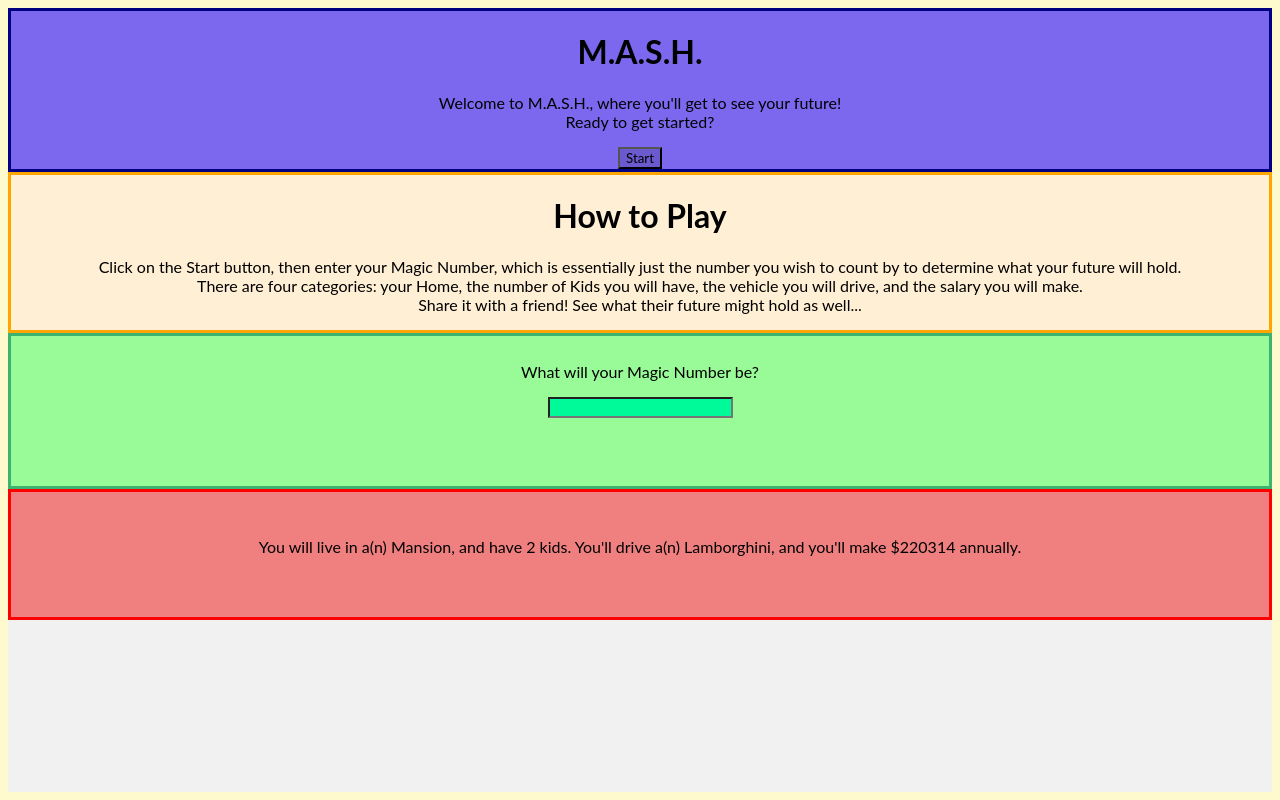
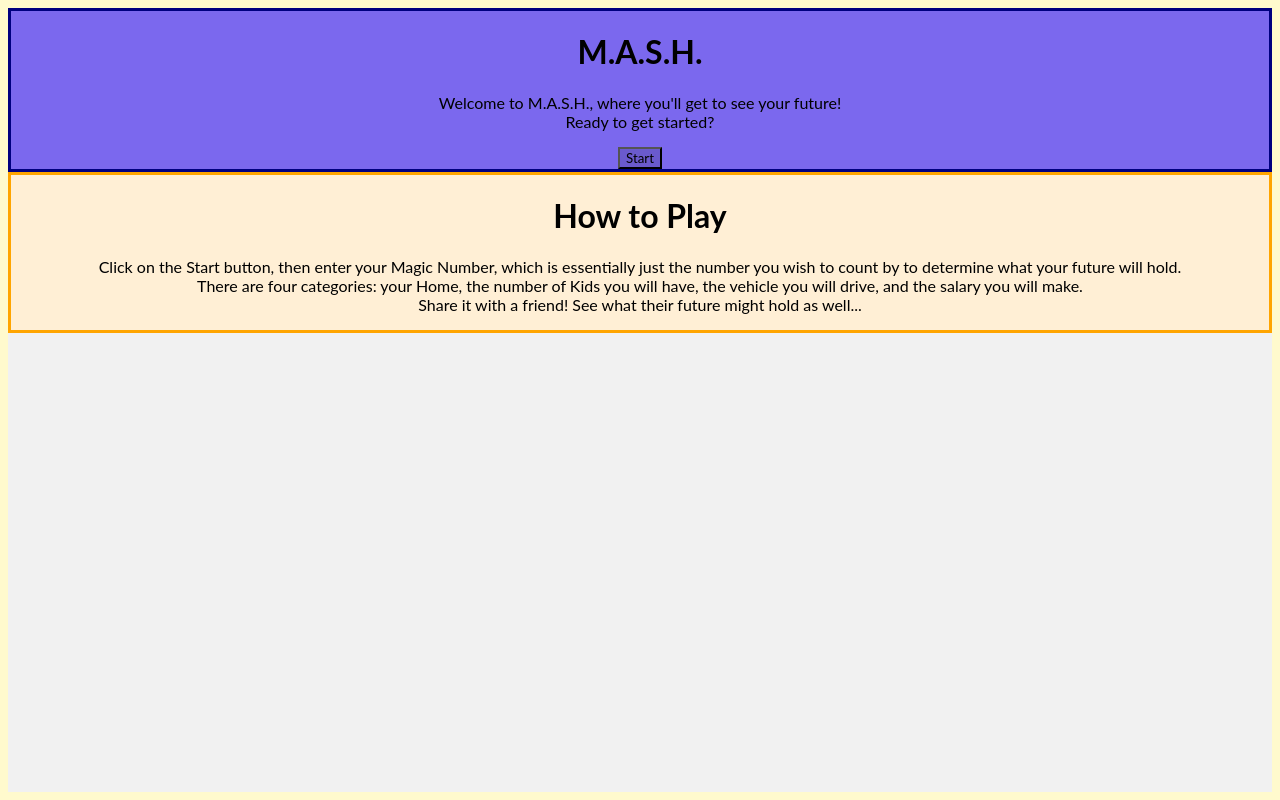
Before and after one commit to marcusASC5/Code-Next-Project, a React (Create React App) app: page / in a window 1280 px wide. Built offline with nearby package versions, Linux system fonts and the light colour scheme.

Commit message:
5 files modified

```diff
--- a/src/App.js
+++ b/src/App.js
@@ -2,6 +2,8 @@ import React, {useState} from "react";
 import {Header} from "./Header";
 import {Input} from "./Input";
 import {Help} from "./Help";
+import {Initialize} from "./Input";
+import {Reset} from "./Mash";
 import Button from 'react-bootstrap/Button';
 import "./style.css";
 
@@ -54,13 +56,16 @@ export default function App() {
     <div>
       <Header />
       <Help />
-      <div class="mid">
+      <div id="mid">
         <p> What will your Magic Number be? </p>
         <Input value={query} onChange={onInputChange} />
         <br/>
+        <Initialize/>
       </div>
-      <div class="mash">
+      <div id="mash">
         <Mash />
+        <br/>
+        <Reset />
       </div>
     </div>
   );
--- a/src/Header.js
+++ b/src/Header.js
@@ -1,5 +1,10 @@
 import React from "react";
 import Button from 'react-bootstrap/Button';
+
+function reveal(){
+  var x = document.getElementById("mid");
+  x.style.display = "block";
+}
 
 export const Header = () => {
   return <header >
@@ -7,7 +12,7 @@ export const Header = () => {
     <p>Welcome to M.A.S.H., where you'll get to see your future!
     <br/>
     Ready to get started?</p>
-    <button>Start</button>
+    <button onClick={reveal}>Start</button>
   </header>
 
 }
--- a/src/Input.js
+++ b/src/Input.js
@@ -1,8 +1,16 @@
 import React from "react";
 
+function reveal(){
+  var x = document.getElementById("mash");
+   x.style.display = "block";
+}
 export const Input = (props) => {
   const onChange = (e) => {
     props.onChange(e.target.value);
   };
-  return <input value={props.query} onChange={onChange} />;
+  return <input value={props.query} onChange={onChange} id="input" />;
 }
+
+export const Initialize = () => {
+  return <button onClick={reveal}> Find Your Future! </button>
+}
--- a/src/Mash.js
+++ b/src/Mash.js
@@ -1,6 +1,17 @@
 import React from "react";
 
+function hide(){
+  var x = document.getElementById("mid");
+  var y = document.getElementById("mash");
+  var z = document.getElementById("input");
+  x.style.display = "none";
+  y.style.display = "none";
+  z.value = "";
+}
 export const Mash = () => {
   return Mash();
+}
 
+export const Reset = () => {
+  return <button onClick={hide}>Clear Entry</button>
 }
--- a/src/style.css
+++ b/src/style.css
@@ -15,11 +15,9 @@ Header {
   border: solid 3px navy;
 }
 
-button {
+header button {
   background: slateblue;
   font-family: Lato;
-  border:
-
 }
 
 Input {
@@ -35,17 +33,29 @@ body {
   border: solid 3px orange;
 }
 
- .mid{
+ #mid{
   background: palegreen;
   border: solid 3px mediumseagreen;
   height: 17.5vh;
   padding-top: 10px;
+  display: none;
 }
 
-.mash {
+#mid button {
+  background: springgreen;
+  font-family: Lato;
+}
+
+#mash {
   font-family: Lato;
   background: lightcoral;
   border: solid 3px red;
   height: 10vh;
   padding-top: 45px;
+  display: none;
 }
+
+#mash button {
+  background: salmon;
+  font-family: Lato;
+}
```
